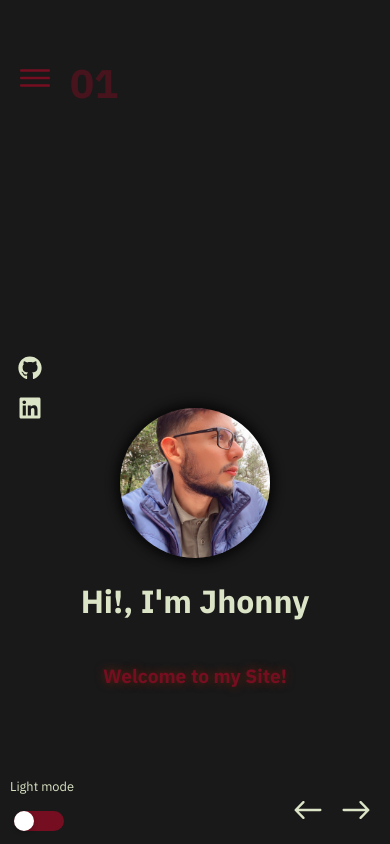
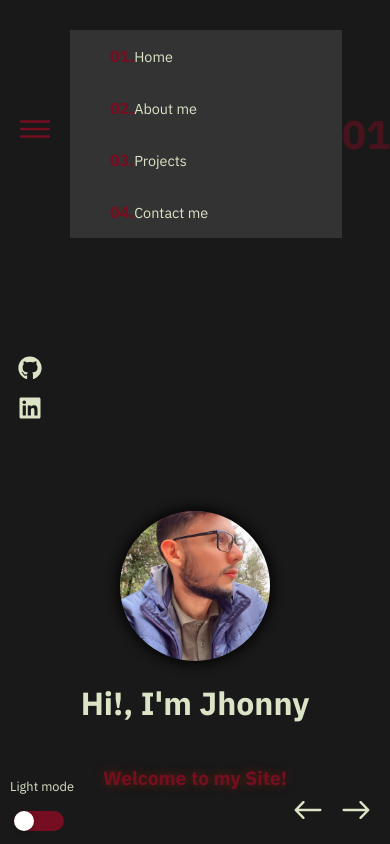
Before and after one commit to jonathanedd/Portfolio2.0, a React (Create React App) app: page / in a window 390 px wide. Both pictures are taken after a click on the icon 35 px from the left and 77 px from the top of the page. Shown: the top 844 px of the page. Built offline with nearby package versions, Linux system fonts and the light colour scheme.

Commit message:
Added showMenu prop to Menu styled in Nav

```diff
--- a/src/components/Nav.jsx
+++ b/src/components/Nav.jsx
@@ -18,7 +18,7 @@ export default function Nav() {
         <IoIosMenu onClick={toggleMenu} />
       </BurguerIcon>
 
-      <Menu >
+      <Menu showMenu={showMenu}>
         <Link
           activeClass="active"
           to="home"
```
